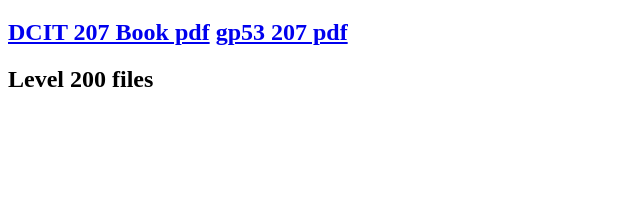
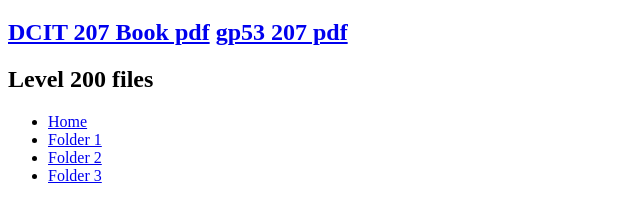
Before and after one commit to eli-bigman/pdf-site, a plain HTML site: page index.html in a window 1280 px wide. Shown: the part 61-280 px from the top of the page, without its empty margins (0-640 px from the left). Drawn offline with Linux system fonts and the light colour scheme.

Commit message:
Update index.html

```diff
--- a/index.html
+++ b/index.html
@@ -15,6 +15,13 @@
     <p>
     <h2>Level 200 files</h2>
 
+    <ul class="directory">
+        <li><a href="./L200_2nd_SEM/DCIT202">Home</a></li>
+        <li><a href="#">Folder 1</a></li>
+        <li><a href="#">Folder 2</a></li>
+        <li><a href="#">Folder 3</a></li>
+    </ul>
+
     </p>
 </body>
 </html>
```
